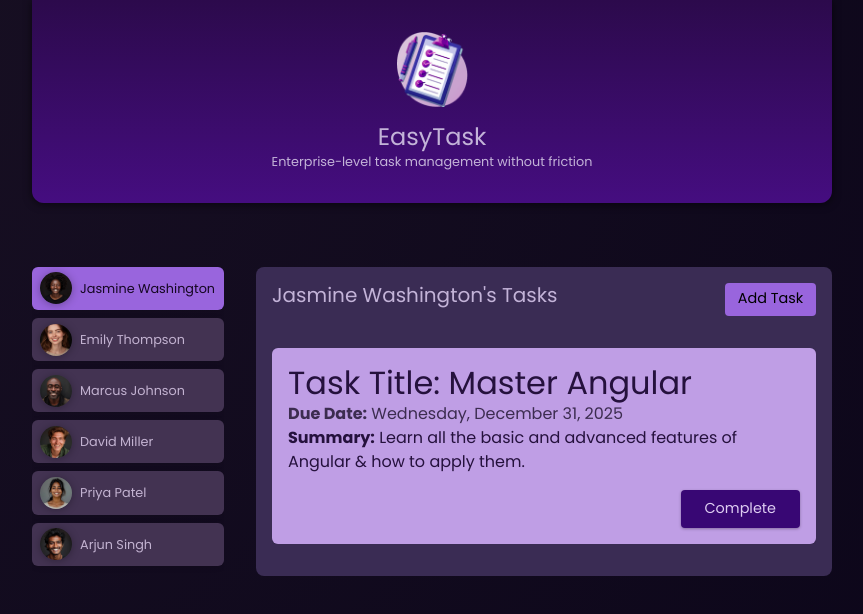
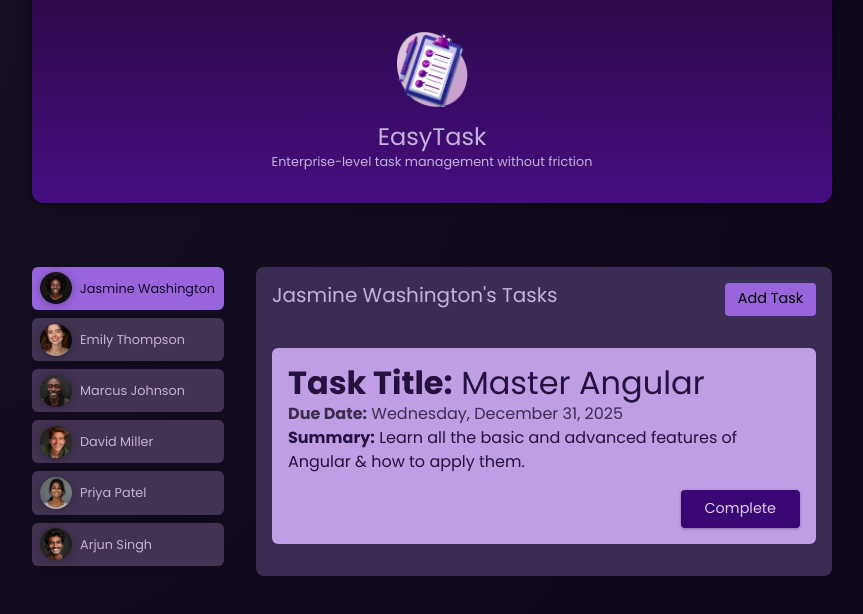
Before and after one commit to houh60/standalone-angular, an Angular app: page / in a window 1280 px wide. Both pictures are taken after a click on the button "Jasmine Washington". Shown: the top 614 px of the page, without its empty margins (208-1071 px from the left). Built offline with nearby package versions, Linux system fonts and the light colour scheme.

Commit message:
new changes

```diff
--- a/src/app/tasks/task/task.component.html
+++ b/src/app/tasks/task/task.component.html
@@ -1,6 +1,6 @@
 <app-card>
   <article>
-    <h2>Task Title: {{task.title}}</h2>
+    <h2><span>Task Title:</span> {{task.title}}</h2>
     <time><span>Due Date:</span> {{task.dueDate | date:'fullDate'}}</time>
     <p><span>Summary:</span> {{task.summary}}</p>
     <p class="actions">
```
Also changed, not shown: src/app/app.module.ts (+6 -12 lines), src/app/shared/shared.module.ts (added, +8 -0 lines), src/app/tasks/task.module.ts (added, +24 -0 lines).
